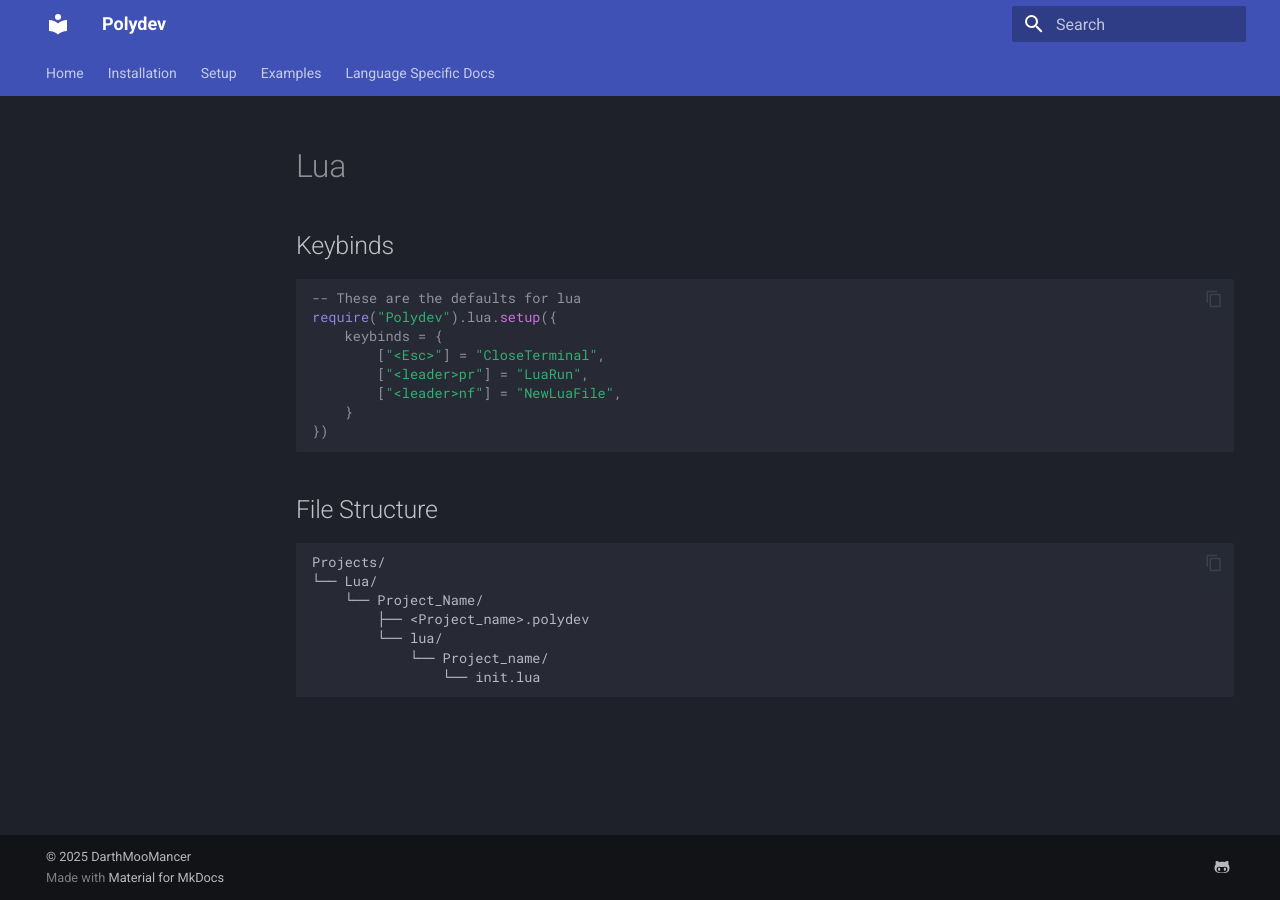
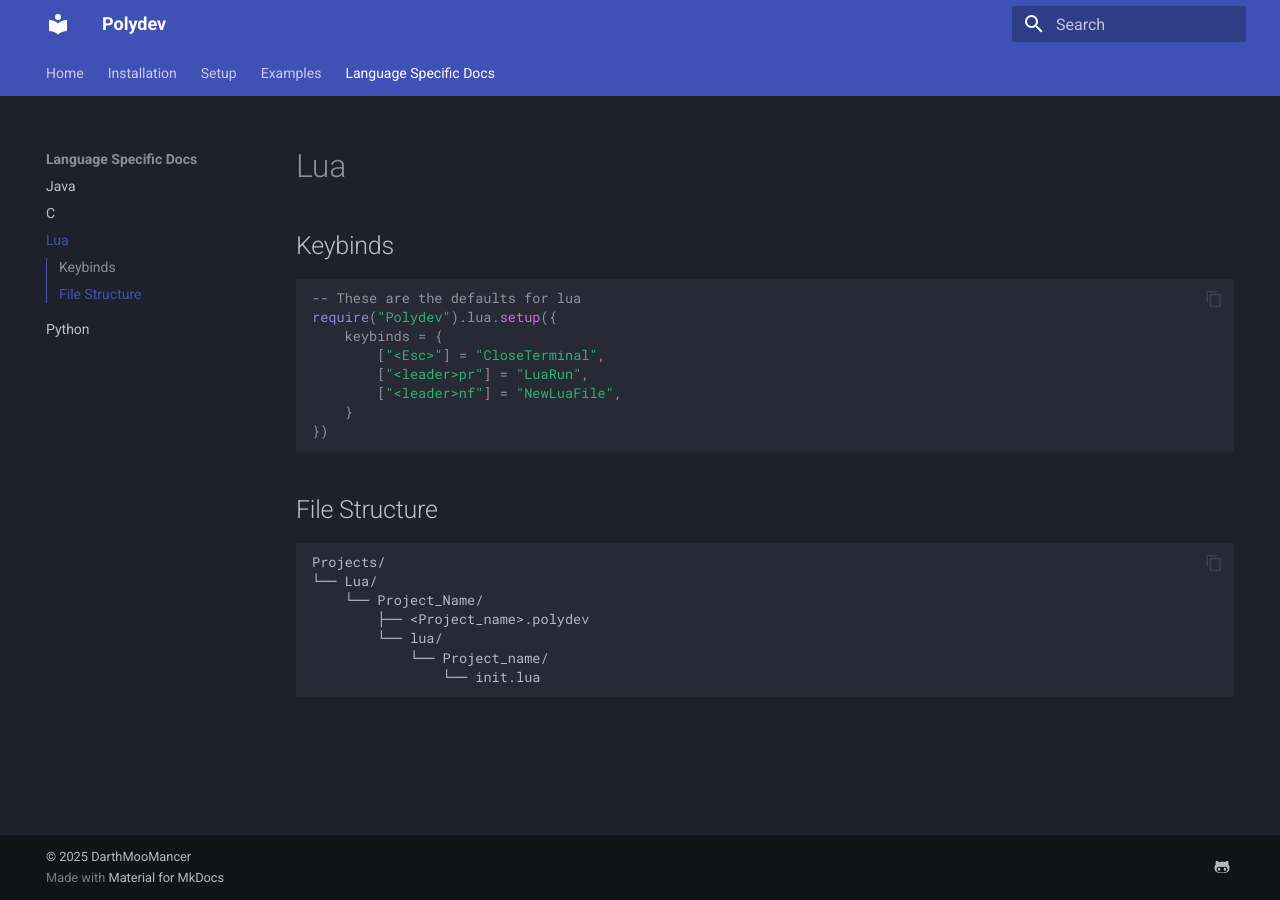
Before and after one commit to DarthMooMancer/Polydev, an MkDocs documentation site: the page built from docs/languages/lua.md, in a window 1280 px wide. Built offline with MkDocs 1.6.1 and Material for MkDocs 9.7.7, drawn with Linux system fonts in a browser that asks for light colours.

Commit message:
Update mkdocs.yml

```diff
--- a/mkdocs.yml
+++ b/mkdocs.yml
@@ -7,6 +7,8 @@
   - Language Specific Docs:
     - Java: languages/java.md
     - C: languages/c.md
+    - Lua: languages/lua.md
+    - Python: languages/python.md
 theme:
   name: material
   features:
```
